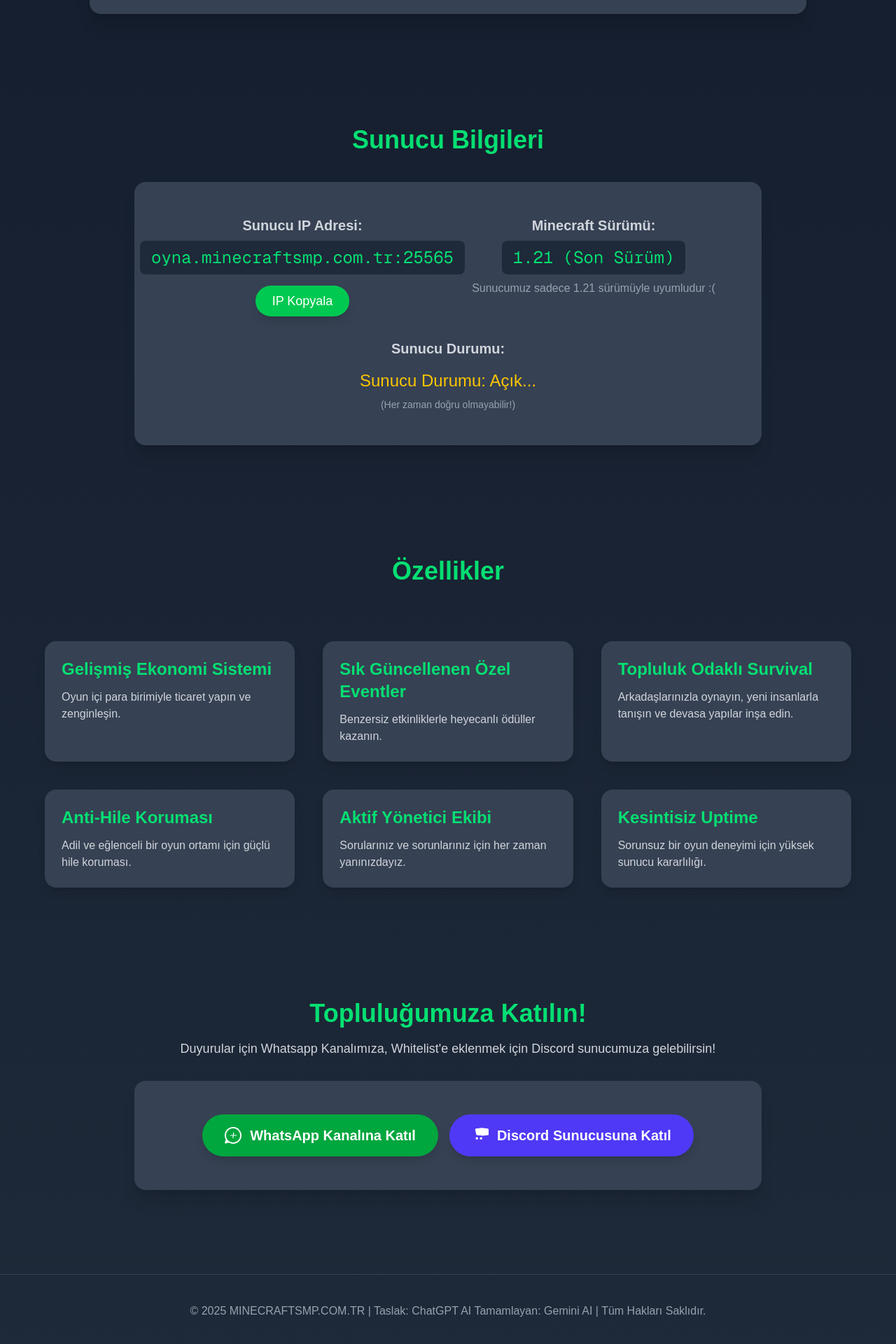
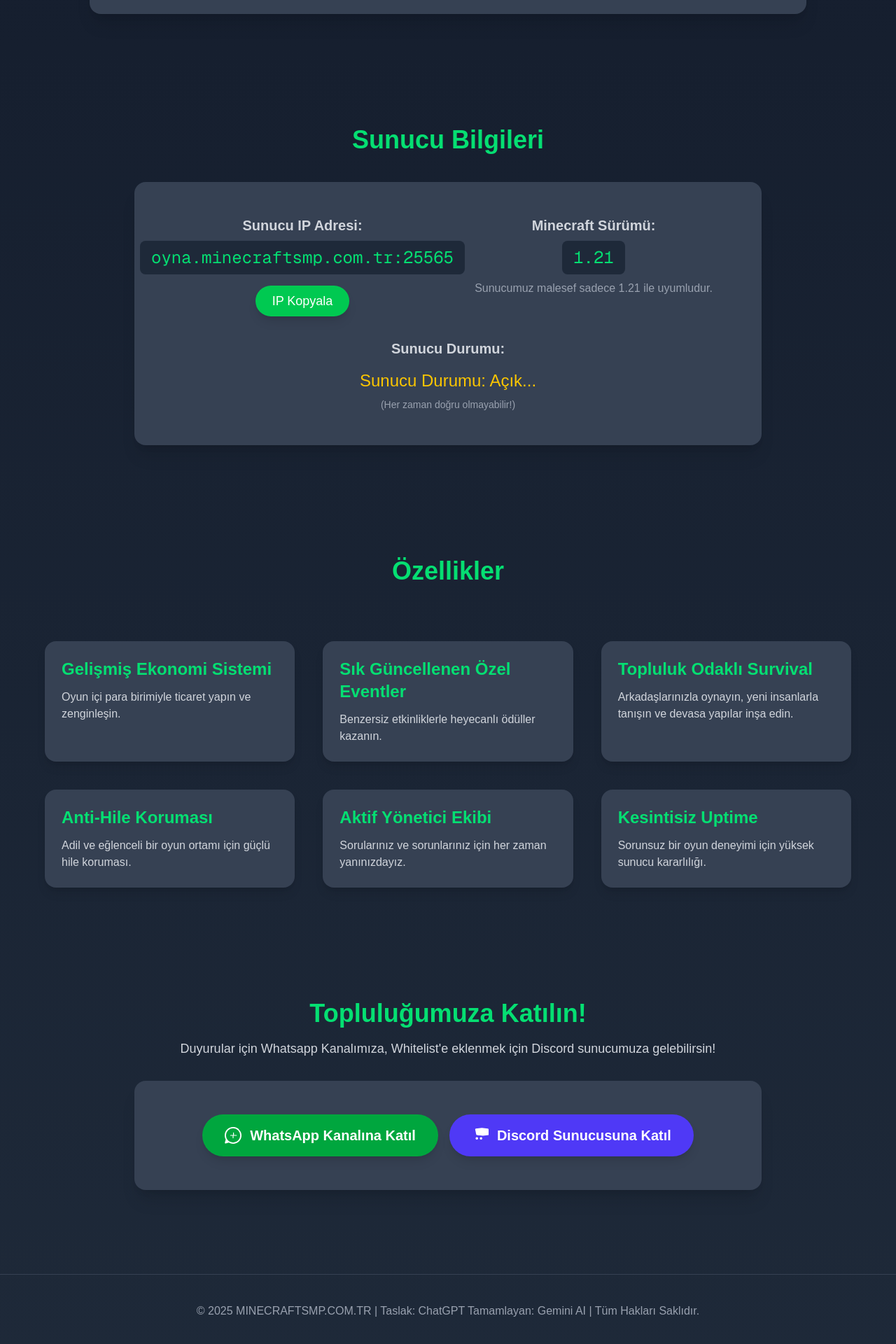
Before and after one commit to stanmveiswopzytrgg/minecraftsmp.com.tr, a Next.js app: page / in a window 1280 px wide. Shown: the part 1302-3222 px from the top of the page at 70% size. Built offline with nearby package versions, Linux system fonts and the light colour scheme.

Commit message:
inşallah güncel

```diff
--- a/app/page.tsx
+++ b/app/page.tsx
@@ -159,10 +159,10 @@ export default function Home() {
             <div className="flex flex-col items-center">
               <p className="text-gray-300 font-semibold mb-2">Minecraft Sürümü:</p>
               <p className="bg-gray-800 text-green-400 px-4 py-2 rounded-lg font-mono text-2xl">
-                1.21 (Son Sürüm)
+                1.21
               </p>
               <p className="text-gray-400 mt-2 text-base">
-                Sunucumuz sadece 1.21 sürümüyle uyumludur :(
+                Sunucumuz malesef sadece 1.21 ile uyumludur.
               </p>
             </div>
           </div>
@@ -263,7 +263,7 @@ export default function Home() {
 
       {/* FOOTER */}
       <footer className="py-10 text-center text-gray-400 border-t border-gray-700 mt-10">
-        <p>© {new Date().getFullYear()} MINECRAFTSMP.COM.TR | Taslak: ChatGPT AI Tamamlayan: Gemini AI | Tüm Hakları Saklıdır.</p>
+        <p>© {new Date().getFullYear()} MINECRAFTSMP.COM.TR | Taslak: ChatGPT Tamamlayan: Gemini AI | Tüm Hakları Saklıdır.</p>
         {/* Discord footer linki kaldırıldı, yukarıdaki yeni bölüm yeterli */}
       </footer>
     </main>
```
